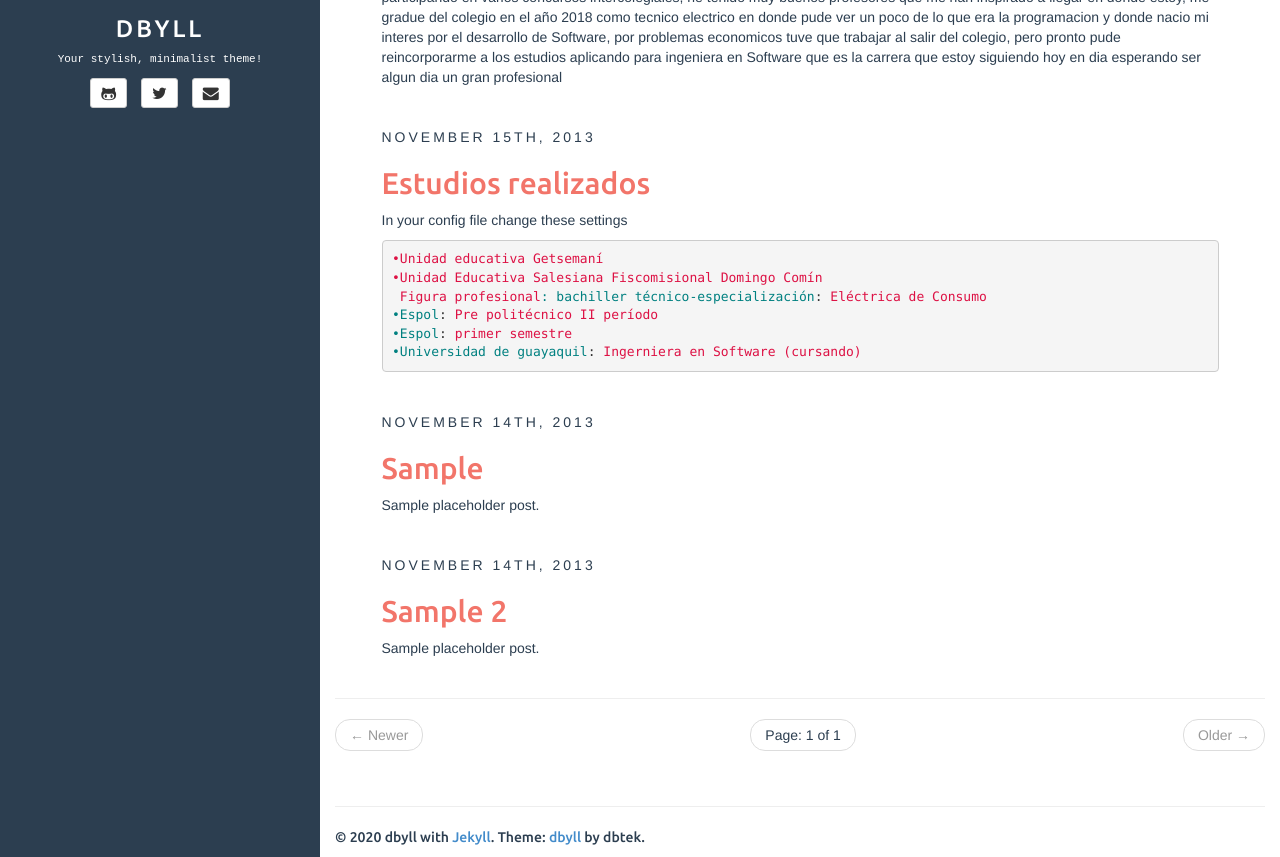
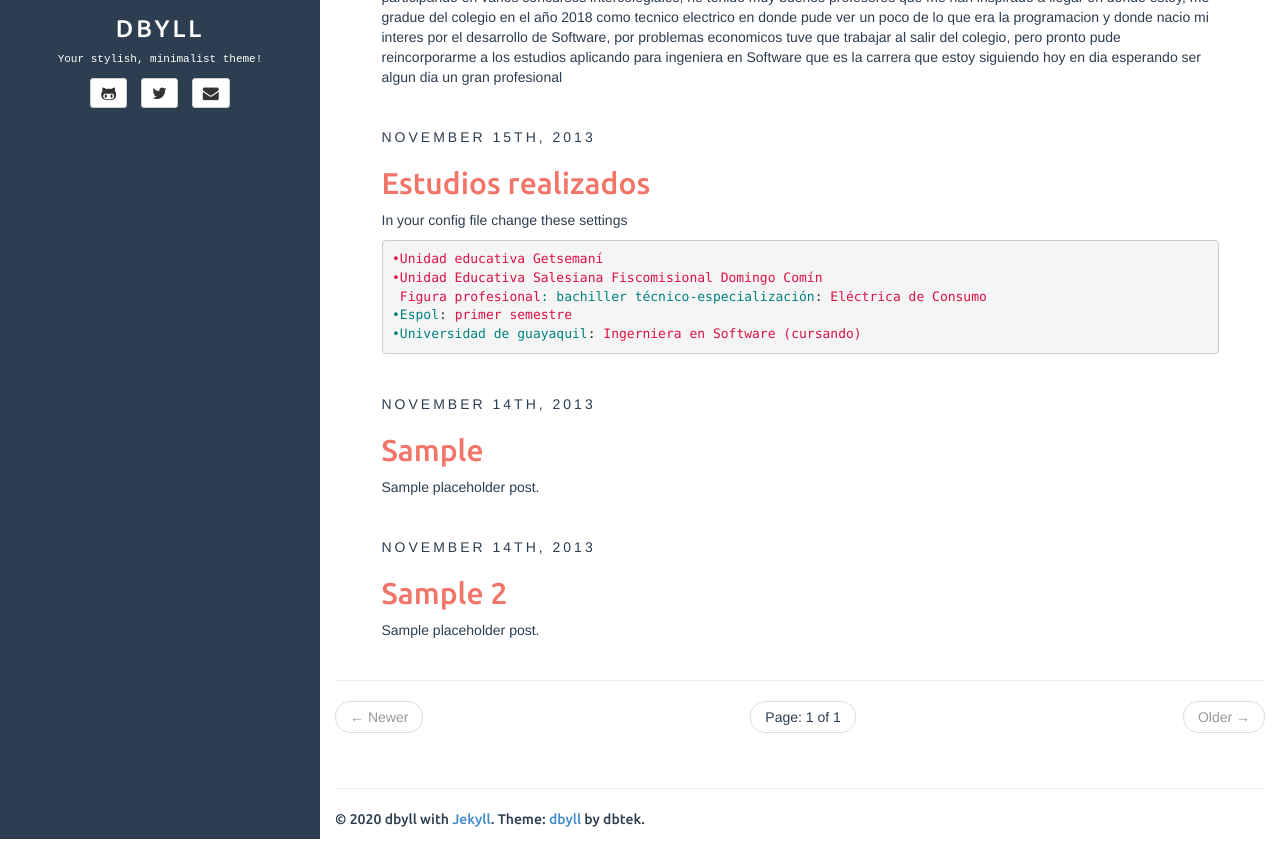
Before and after one commit to sasolanom/sasolanom.github.io, a Jekyll site: the page built from index.html, in a window 1280 px wide and 1139 px high, cut to the strip 282-1139 px from the top of the window. Built offline with Jekyll 4.4.1, drawn with Linux system fonts in a browser that asks for light colours; the list of posts is cut into pages by our own code.

Commit message:
Update 2013-11-15-configuration.md

```diff
--- a/_posts/2013-11-15-configuration.md
+++ b/_posts/2013-11-15-configuration.md
@@ -12,7 +12,6 @@ In your config file change these settings
 •Unidad educativa Getsemaní
 •Unidad Educativa Salesiana Fiscomisional Domingo Comín
  Figura profesional: bachiller técnico-especialización: Eléctrica de Consumo
-•Espol: Pre politécnico II período
 •Espol: primer semestre
 •Universidad de guayaquil: Ingerniera en Software (cursando)
 {% endhighlight %}
```
